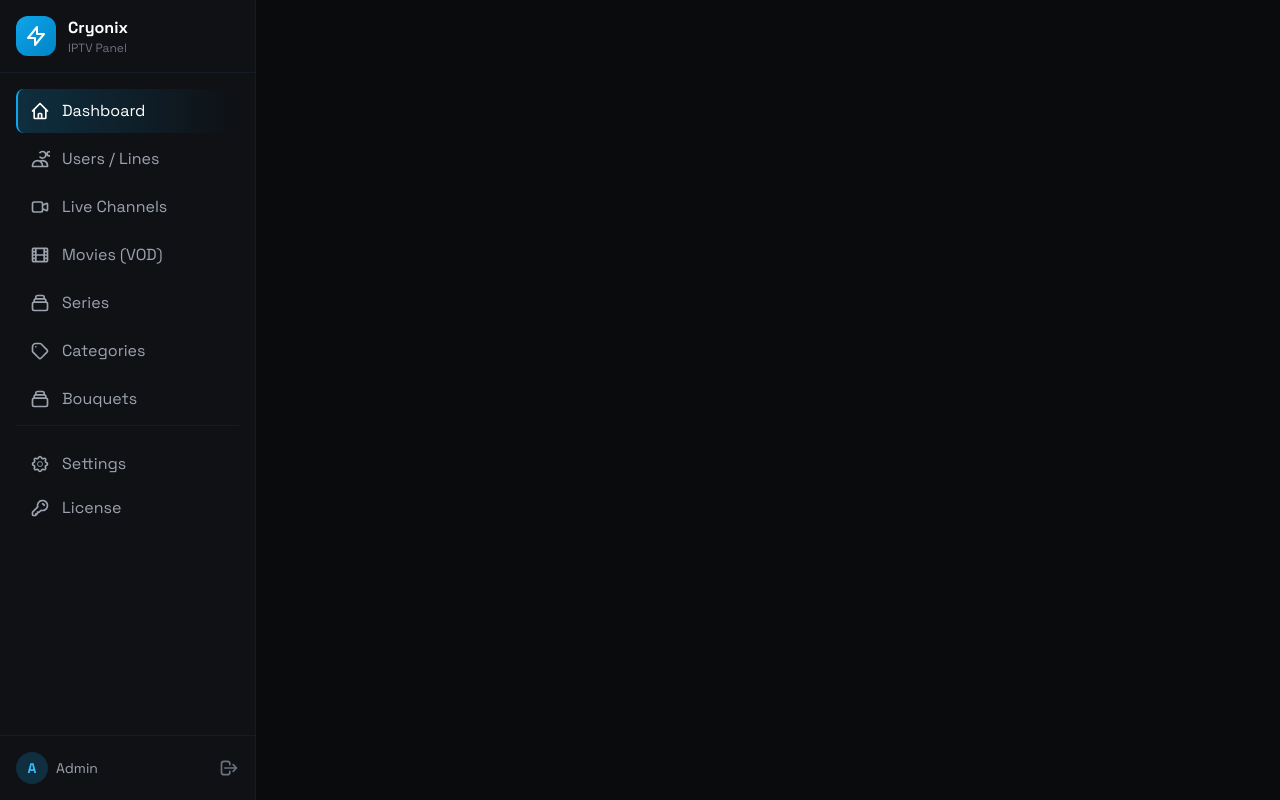
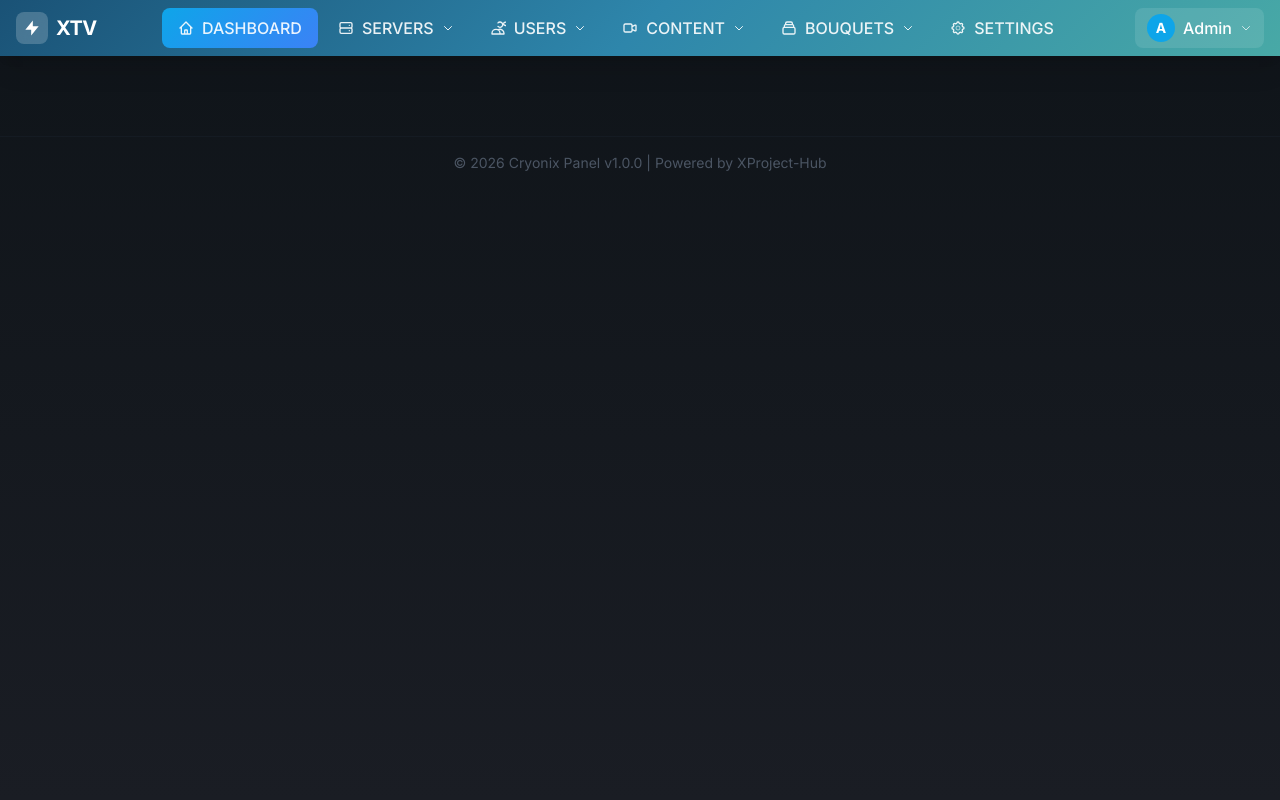
Before and after one commit to XProject-hub/Cryonix-Panel, a PHP site: page /layout.php in a window 1280 px wide. Run offline with PHP 8.4, Linux system fonts and the light colour scheme; some libraries are stand-ins or nearby versions.

Commit message:
Xtream UI style navigation, private repo support with GitHub token

```diff
--- a/views/admin/layout.php
+++ b/views/admin/layout.php
@@ -1,6 +1,7 @@
 <?php
 /**
  * Cryonix Panel - Admin Layout
+ * Xtream UI Style Top Navigation
  * Copyright 2026 XProject-Hub
  */
 $adminPath = defined('ADMIN_PATH') ? ADMIN_PATH : '/admin';
@@ -13,12 +14,12 @@ $currentRoute = $_SERVER['ADMIN_ROUTE'] ?? '/dashboard';
     <meta name="viewport" content="width=device-width, initial-scale=1.0">
     <title><?= $pageTitle ?? 'Admin' ?> - Cryonix Panel</title>
     <script src="https://cdn.tailwindcss.com"></script>
-    <link href="https://fonts.googleapis.com/css2?family=Space+Grotesk:wght@400;500;600;700&display=swap" rel="stylesheet">
+    <link href="https://fonts.googleapis.com/css2?family=Inter:wght@400;500;600;700&display=swap" rel="stylesheet">
     <script>
         tailwind.config = {
             theme: {
                 extend: {
-                    fontFamily: { 'sans': ['Space Grotesk', 'system-ui'] },
+                    fontFamily: { 'sans': ['Inter', 'system-ui'] },
                     colors: {
                         'cryo': { 400: '#38bdf8', 500: '#0ea5e9', 600: '#0284c7' },
                         'dark': { 800: '#1e2028', 900: '#0f1115', 950: '#0a0b0d' }
@@ -28,89 +29,148 @@ $currentRoute = $_SERVER['ADMIN_ROUTE'] ?? '/dashboard';
         }
     </script>
     <style>
-        .glass { backdrop-filter: blur(12px); background: rgba(15, 17, 21, 0.9); }
-        .sidebar-link.active { background: linear-gradient(90deg, rgba(14,165,233,0.2) 0%, transparent 100%); border-left-color: #0ea5e9; }
+        .glass { backdrop-filter: blur(12px); background: rgba(15, 17, 21, 0.95); }
+        .nav-item { position: relative; }
+        .nav-item:hover .dropdown { display: block; }
+        .dropdown { display: none; position: absolute; top: 100%; left: 0; min-width: 200px; z-index: 50; }
+        .nav-link.active { background: linear-gradient(135deg, #0ea5e9 0%, #3b82f6 100%); }
+        .header-gradient { background: linear-gradient(135deg, #1a5276 0%, #2e86ab 50%, #48a9a6 100%); }
+        body { background: linear-gradient(180deg, #0f1419 0%, #1a1d24 100%); min-height: 100vh; }
     </style>
 </head>
-<body class="bg-dark-950 text-gray-100 font-sans min-h-screen">
-    <div class="flex">
-        <!-- Sidebar -->
-        <aside class="w-64 min-h-screen bg-dark-900 border-r border-gray-800/50 fixed">
-            <div class="p-4 border-b border-gray-800/50">
-                <div class="flex items-center gap-3">
-                    <div class="w-10 h-10 rounded-xl bg-gradient-to-br from-cryo-500 to-cryo-600 flex items-center justify-center">
-                        <svg class="w-6 h-6 text-white" fill="none" stroke="currentColor" viewBox="0 0 24 24">
-                            <path stroke-linecap="round" stroke-linejoin="round" stroke-width="2" d="M13 10V3L4 14h7v7l9-11h-7z"/>
+<body class="text-gray-100 font-sans">
+    <!-- Top Header Bar -->
+    <header class="header-gradient shadow-xl">
+        <div class="container mx-auto px-4">
+            <div class="flex items-center justify-between h-14">
+                <!-- Logo -->
+                <a href="<?= $adminPath ?>/dashboard" class="flex items-center gap-2">
+                    <div class="w-8 h-8 rounded-lg bg-white/20 flex items-center justify-center backdrop-blur">
+                        <svg class="w-5 h-5 text-white" fill="currentColor" viewBox="0 0 24 24">
+                            <path d="M13 10V3L4 14h7v7l9-11h-7z"/>
                         </svg>
                     </div>
-                    <div>
-                        <div class="font-bold text-white">Cryonix</div>
-                        <div class="text-xs text-gray-500">IPTV Panel</div>
+                    <span class="text-xl font-bold text-white tracking-tight">XTV</span>
+                </a>
+
+                <!-- Navigation -->
+                <nav class="flex items-center gap-1">
+                    <!-- Dashboard -->
+                    <a href="<?= $adminPath ?>/dashboard" class="nav-link px-4 py-2 rounded-lg text-white/90 hover:bg-white/10 font-medium transition flex items-center gap-2 <?= $currentRoute === '/dashboard' ? 'active' : '' ?>">
+                        <svg class="w-4 h-4" fill="none" stroke="currentColor" viewBox="0 0 24 24"><path stroke-linecap="round" stroke-linejoin="round" stroke-width="2" d="M3 12l2-2m0 0l7-7 7 7M5 10v10a1 1 0 001 1h3m10-11l2 2m-2-2v10a1 1 0 01-1 1h-3m-6 0a1 1 0 001-1v-4a1 1 0 011-1h2a1 1 0 011 1v4a1 1 0 001 1m-6 0h6"/></svg>
+                        DASHBOARD
+                    </a>
+
+                    <!-- Servers Dropdown -->
+                    <div class="nav-item">
+                        <button class="nav-link px-4 py-2 rounded-lg text-white/90 hover:bg-white/10 font-medium transition flex items-center gap-2 <?= str_starts_with($currentRoute, '/servers') ? 'active' : '' ?>">
+                            <svg class="w-4 h-4" fill="none" stroke="currentColor" viewBox="0 0 24 24"><path stroke-linecap="round" stroke-linejoin="round" stroke-width="2" d="M5 12h14M5 12a2 2 0 01-2-2V6a2 2 0 012-2h14a2 2 0 012 2v4a2 2 0 01-2 2M5 12a2 2 0 00-2 2v4a2 2 0 002 2h14a2 2 0 002-2v-4a2 2 0 00-2-2m-2-4h.01M17 16h.01"/></svg>
+                            SERVERS
+                            <svg class="w-3 h-3" fill="none" stroke="currentColor" viewBox="0 0 24 24"><path stroke-linecap="round" stroke-linejoin="round" stroke-width="2" d="M19 9l-7 7-7-7"/></svg>
+                        </button>
+                        <div class="dropdown glass rounded-lg shadow-2xl border border-gray-800/50 py-2 mt-1">
+                            <a href="<?= $adminPath ?>/servers" class="block px-4 py-2 hover:bg-cryo-500/20 text-gray-300 hover:text-white">All Servers</a>
+                            <a href="<?= $adminPath ?>/servers/add" class="block px-4 py-2 hover:bg-cryo-500/20 text-gray-300 hover:text-white">Add Load Balancer</a>
+                        </div>
+                    </div>
+
+                    <!-- Users Dropdown -->
+                    <div class="nav-item">
+                        <button class="nav-link px-4 py-2 rounded-lg text-white/90 hover:bg-white/10 font-medium transition flex items-center gap-2 <?= str_starts_with($currentRoute, '/users') ? 'active' : '' ?>">
+                            <svg class="w-4 h-4" fill="none" stroke="currentColor" viewBox="0 0 24 24"><path stroke-linecap="round" stroke-linejoin="round" stroke-width="2" d="M12 4.354a4 4 0 110 5.292M15 21H3v-1a6 6 0 0112 0v1zm0 0h6v-1a6 6 0 00-9-5.197m13.5-9a2.5 2.5 0 11-5 0 2.5 2.5 0 015 0z"/></svg>
+                            USERS
+                            <svg class="w-3 h-3" fill="none" stroke="currentColor" viewBox="0 0 24 24"><path stroke-linecap="round" stroke-linejoin="round" stroke-width="2" d="M19 9l-7 7-7-7"/></svg>
+                        </button>
+                        <div class="dropdown glass rounded-lg shadow-2xl border border-gray-800/50 py-2 mt-1">
+                            <a href="<?= $adminPath ?>/users" class="block px-4 py-2 hover:bg-cryo-500/20 text-gray-300 hover:text-white">All Users</a>
+                            <a href="<?= $adminPath ?>/users/add" class="block px-4 py-2 hover:bg-cryo-500/20 text-gray-300 hover:text-white">Add User</a>
+                            <div class="border-t border-gray-700/50 my-1"></div>
+                            <a href="<?= $adminPath ?>/users?filter=online" class="block px-4 py-2 hover:bg-cryo-500/20 text-gray-300 hover:text-white">Online Users</a>
+                            <a href="<?= $adminPath ?>/users?filter=expired" class="block px-4 py-2 hover:bg-cryo-500/20 text-gray-300 hover:text-white">Expired Users</a>
+                        </div>
+                    </div>
+
+                    <!-- Content Dropdown -->
+                    <div class="nav-item">
+                        <button class="nav-link px-4 py-2 rounded-lg text-white/90 hover:bg-white/10 font-medium transition flex items-center gap-2 <?= str_starts_with($currentRoute, '/streams') || str_starts_with($currentRoute, '/movies') || str_starts_with($currentRoute, '/series') ? 'active' : '' ?>">
+                            <svg class="w-4 h-4" fill="none" stroke="currentColor" viewBox="0 0 24 24"><path stroke-linecap="round" stroke-linejoin="round" stroke-width="2" d="M15 10l4.553-2.276A1 1 0 0121 8.618v6.764a1 1 0 01-1.447.894L15 14M5 18h8a2 2 0 002-2V8a2 2 0 00-2-2H5a2 2 0 00-2 2v8a2 2 0 002 2z"/></svg>
+                            CONTENT
+                            <svg class="w-3 h-3" fill="none" stroke="currentColor" viewBox="0 0 24 24"><path stroke-linecap="round" stroke-linejoin="round" stroke-width="2" d="M19 9l-7 7-7-7"/></svg>
+                        </button>
+                        <div class="dropdown glass rounded-lg shadow-2xl border border-gray-800/50 py-2 mt-1">
+                            <a href="<?= $adminPath ?>/streams" class="block px-4 py-2 hover:bg-cryo-500/20 text-gray-300 hover:text-white">Live Channels</a>
+                            <a href="<?= $adminPath ?>/streams/add" class="block px-4 py-2 hover:bg-cryo-500/20 text-gray-300 hover:text-white">Add Channel</a>
+                            <div class="border-t border-gray-700/50 my-1"></div>
+                            <a href="<?= $adminPath ?>/movies" class="block px-4 py-2 hover:bg-cryo-500/20 text-gray-300 hover:text-white">Movies (VOD)</a>
+                            <a href="<?= $adminPath ?>/movies/add" class="block px-4 py-2 hover:bg-cryo-500/20 text-gray-300 hover:text-white">Add Movie</a>
+                            <div class="border-t border-gray-700/50 my-1"></div>
+                            <a href="<?= $adminPath ?>/series" class="block px-4 py-2 hover:bg-cryo-500/20 text-gray-300 hover:text-white">Series</a>
+                            <a href="<?= $adminPath ?>/series/add" class="block px-4 py-2 hover:bg-cryo-500/20 text-gray-300 hover:text-white">Add Series</a>
+                        </div>
+                    </div>
+
+                    <!-- Bouquets Dropdown -->
+                    <div class="nav-item">
+                        <button class="nav-link px-4 py-2 rounded-lg text-white/90 hover:bg-white/10 font-medium transition flex items-center gap-2 <?= str_starts_with($currentRoute, '/bouquets') || str_starts_with($currentRoute, '/categories') ? 'active' : '' ?>">
+                            <svg class="w-4 h-4" fill="none" stroke="currentColor" viewBox="0 0 24 24"><path stroke-linecap="round" stroke-linejoin="round" stroke-width="2" d="M19 11H5m14 0a2 2 0 012 2v6a2 2 0 01-2 2H5a2 2 0 01-2-2v-6a2 2 0 012-2m14 0V9a2 2 0 00-2-2M5 11V9a2 2 0 012-2m0 0V5a2 2 0 012-2h6a2 2 0 012 2v2M7 7h10"/></svg>
+                            BOUQUETS
+                            <svg class="w-3 h-3" fill="none" stroke="currentColor" viewBox="0 0 24 24"><path stroke-linecap="round" stroke-linejoin="round" stroke-width="2" d="M19 9l-7 7-7-7"/></svg>
+                        </button>
+                        <div class="dropdown glass rounded-lg shadow-2xl border border-gray-800/50 py-2 mt-1">
+                            <a href="<?= $adminPath ?>/bouquets" class="block px-4 py-2 hover:bg-cryo-500/20 text-gray-300 hover:text-white">All Bouquets</a>
+                            <a href="<?= $adminPath ?>/bouquets/add" class="block px-4 py-2 hover:bg-cryo-500/20 text-gray-300 hover:text-white">Add Bouquet</a>
+                            <div class="border-t border-gray-700/50 my-1"></div>
+                            <a href="<?= $adminPath ?>/categories" class="block px-4 py-2 hover:bg-cryo-500/20 text-gray-300 hover:text-white">Categories</a>
+                            <a href="<?= $adminPath ?>/categories/add" class="block px-4 py-2 hover:bg-cryo-500/20 text-gray-300 hover:text-white">Add Category</a>
+                        </div>
+                    </div>
+
+                    <!-- Settings -->
+                    <a href="<?= $adminPath ?>/settings" class="nav-link px-4 py-2 rounded-lg text-white/90 hover:bg-white/10 font-medium transition flex items-center gap-2 <?= str_starts_with($currentRoute, '/settings') ? 'active' : '' ?>">
+                        <svg class="w-4 h-4" fill="none" stroke="currentColor" viewBox="0 0 24 24"><path stroke-linecap="round" stroke-linejoin="round" stroke-width="2" d="M10.325 4.317c.426-1.756 2.924-1.756 3.35 0a1.724 1.724 0 002.573 1.066c1.543-.94 3.31.826 2.37 2.37a1.724 1.724 0 001.065 2.572c1.756.426 1.756 2.924 0 3.35a1.724 1.724 0 00-1.066 2.573c.94 1.543-.826 3.31-2.37 2.37a1.724 1.724 0 00-2.572 1.065c-.426 1.756-2.924 1.756-3.35 0a1.724 1.724 0 00-2.573-1.066c-1.543.94-3.31-.826-2.37-2.37a1.724 1.724 0 00-1.065-2.572c-1.756-.426-1.756-2.924 0-3.35a1.724 1.724 0 001.066-2.573c-.94-1.543.826-3.31 2.37-2.37.996.608 2.296.07 2.572-1.065z"/><circle cx="12" cy="12" r="3"/></svg>
+                        SETTINGS
+                    </a>
+                </nav>
+
+                <!-- User Menu -->
+                <div class="nav-item">
+                    <button class="flex items-center gap-2 px-3 py-1.5 rounded-lg bg-white/10 hover:bg-white/20 transition">
+                        <div class="w-7 h-7 rounded-full bg-cryo-500 flex items-center justify-center text-white text-sm font-bold">
+                            <?= strtoupper(substr($_SESSION['username'] ?? 'A', 0, 1)) ?>
+                        </div>
+                        <span class="text-white font-medium"><?= htmlspecialchars($_SESSION['username'] ?? 'Admin') ?></span>
+                        <svg class="w-3 h-3 text-white/70" fill="none" stroke="currentColor" viewBox="0 0 24 24"><path stroke-linecap="round" stroke-linejoin="round" stroke-width="2" d="M19 9l-7 7-7-7"/></svg>
+                    </button>
+                    <div class="dropdown glass rounded-lg shadow-2xl border border-gray-800/50 py-2 mt-1 right-0 left-auto">
+                        <a href="<?= $adminPath ?>/license" class="block px-4 py-2 hover:bg-cryo-500/20 text-gray-300 hover:text-white">License</a>
+                        <div class="border-t border-gray-700/50 my-1"></div>
+                        <a href="<?= $adminPath ?>/logout" class="block px-4 py-2 hover:bg-red-500/20 text-red-400 hover:text-red-300">Logout</a>
                     </div>
                 </div>
             </div>
+        </div>
+    </header>
 
-            <nav class="p-4 space-y-1">
-                <a href="<?= $adminPath ?>/dashboard" class="sidebar-link flex items-center gap-3 px-3 py-2.5 rounded-lg text-gray-400 hover:text-white hover:bg-dark-800 transition border-l-2 border-transparent <?= $currentRoute === '/dashboard' ? 'active text-white' : '' ?>">
-                    <svg class="w-5 h-5" fill="none" stroke="currentColor" viewBox="0 0 24 24"><path stroke-linecap="round" stroke-linejoin="round" stroke-width="2" d="M3 12l2-2m0 0l7-7 7 7M5 10v10a1 1 0 001 1h3m10-11l2 2m-2-2v10a1 1 0 01-1 1h-3m-6 0a1 1 0 001-1v-4a1 1 0 011-1h2a1 1 0 011 1v4a1 1 0 001 1m-6 0h6"/></svg>
-                    Dashboard
-                </a>
-                <a href="<?= $adminPath ?>/users" class="sidebar-link flex items-center gap-3 px-3 py-2.5 rounded-lg text-gray-400 hover:text-white hover:bg-dark-800 transition border-l-2 border-transparent <?= str_starts_with($currentRoute, '/users') ? 'active text-white' : '' ?>">
-                    <svg class="w-5 h-5" fill="none" stroke="currentColor" viewBox="0 0 24 24"><path stroke-linecap="round" stroke-linejoin="round" stroke-width="2" d="M12 4.354a4 4 0 110 5.292M15 21H3v-1a6 6 0 0112 0v1zm0 0h6v-1a6 6 0 00-9-5.197m13.5-9a2.5 2.5 0 11-5 0 2.5 2.5 0 015 0z"/></svg>
-                    Users / Lines
-                </a>
-                <a href="<?= $adminPath ?>/streams" class="sidebar-link flex items-center gap-3 px-3 py-2.5 rounded-lg text-gray-400 hover:text-white hover:bg-dark-800 transition border-l-2 border-transparent <?= str_starts_with($currentRoute, '/streams') ? 'active text-white' : '' ?>">
-                    <svg class="w-5 h-5" fill="none" stroke="currentColor" viewBox="0 0 24 24"><path stroke-linecap="round" stroke-linejoin="round" stroke-width="2" d="M15 10l4.553-2.276A1 1 0 0121 8.618v6.764a1 1 0 01-1.447.894L15 14M5 18h8a2 2 0 002-2V8a2 2 0 00-2-2H5a2 2 0 00-2 2v8a2 2 0 002 2z"/></svg>
-                    Live Channels
-                </a>
-                <a href="<?= $adminPath ?>/movies" class="sidebar-link flex items-center gap-3 px-3 py-2.5 rounded-lg text-gray-400 hover:text-white hover:bg-dark-800 transition border-l-2 border-transparent <?= str_starts_with($currentRoute, '/movies') ? 'active text-white' : '' ?>">
-                    <svg class="w-5 h-5" fill="none" stroke="currentColor" viewBox="0 0 24 24"><path stroke-linecap="round" stroke-linejoin="round" stroke-width="2" d="M7 4v16M17 4v16M3 8h4m10 0h4M3 12h18M3 16h4m10 0h4M4 20h16a1 1 0 001-1V5a1 1 0 00-1-1H4a1 1 0 00-1 1v14a1 1 0 001 1z"/></svg>
-                    Movies (VOD)
-                </a>
-                <a href="<?= $adminPath ?>/series" class="sidebar-link flex items-center gap-3 px-3 py-2.5 rounded-lg text-gray-400 hover:text-white hover:bg-dark-800 transition border-l-2 border-transparent <?= str_starts_with($currentRoute, '/series') ? 'active text-white' : '' ?>">
-                    <svg class="w-5 h-5" fill="none" stroke="currentColor" viewBox="0 0 24 24"><path stroke-linecap="round" stroke-linejoin="round" stroke-width="2" d="M19 11H5m14 0a2 2 0 012 2v6a2 2 0 01-2 2H5a2 2 0 01-2-2v-6a2 2 0 012-2m14 0V9a2 2 0 00-2-2M5 11V9a2 2 0 012-2m0 0V5a2 2 0 012-2h6a2 2 0 012 2v2M7 7h10"/></svg>
-                    Series
-                </a>
-                <a href="<?= $adminPath ?>/categories" class="sidebar-link flex items-center gap-3 px-3 py-2.5 rounded-lg text-gray-400 hover:text-white hover:bg-dark-800 transition border-l-2 border-transparent <?= str_starts_with($currentRoute, '/categories') ? 'active text-white' : '' ?>">
-                    <svg class="w-5 h-5" fill="none" stroke="currentColor" viewBox="0 0 24 24"><path stroke-linecap="round" stroke-linejoin="round" stroke-width="2" d="M7 7h.01M7 3h5c.512 0 1.024.195 1.414.586l7 7a2 2 0 010 2.828l-7 7a2 2 0 01-2.828 0l-7-7A1.994 1.994 0 013 12V7a4 4 0 014-4z"/></svg>
-                    Categories
-                </a>
-                <a href="<?= $adminPath ?>/bouquets" class="sidebar-link flex items-center gap-3 px-3 py-2.5 rounded-lg text-gray-400 hover:text-white hover:bg-dark-800 transition border-l-2 border-transparent <?= str_starts_with($currentRoute, '/bouquets') ? 'active text-white' : '' ?>">
-                    <svg class="w-5 h-5" fill="none" stroke="currentColor" viewBox="0 0 24 24"><path stroke-linecap="round" stroke-linejoin="round" stroke-width="2" d="M19 11H5m14 0a2 2 0 012 2v6a2 2 0 01-2 2H5a2 2 0 01-2-2v-6a2 2 0 012-2m14 0V9a2 2 0 00-2-2M5 11V9a2 2 0 012-2m0 0V5a2 2 0 012-2h6a2 2 0 012 2v2M7 7h10"/></svg>
-                    Bouquets
-                </a>
+    <!-- Alert Banner (if any) -->
+    <?php if (isset($_SESSION['flash_message'])): ?>
+    <div class="bg-cryo-500/20 border-b border-cryo-500/30 px-4 py-2">
+        <div class="container mx-auto flex items-center gap-2 text-cryo-400">
+            <svg class="w-4 h-4" fill="none" stroke="currentColor" viewBox="0 0 24 24"><path stroke-linecap="round" stroke-linejoin="round" stroke-width="2" d="M13 16h-1v-4h-1m1-4h.01M21 12a9 9 0 11-18 0 9 9 0 0118 0z"/></svg>
+            <?= htmlspecialchars($_SESSION['flash_message']) ?>
+        </div>
+    </div>
+    <?php unset($_SESSION['flash_message']); endif; ?>
 
-                <div class="pt-4 mt-4 border-t border-gray-800/50">
-                    <a href="<?= $adminPath ?>/settings" class="sidebar-link flex items-center gap-3 px-3 py-2.5 rounded-lg text-gray-400 hover:text-white hover:bg-dark-800 transition border-l-2 border-transparent <?= str_starts_with($currentRoute, '/settings') ? 'active text-white' : '' ?>">
-                        <svg class="w-5 h-5" fill="none" stroke="currentColor" viewBox="0 0 24 24"><path stroke-linecap="round" stroke-linejoin="round" stroke-width="2" d="M10.325 4.317c.426-1.756 2.924-1.756 3.35 0a1.724 1.724 0 002.573 1.066c1.543-.94 3.31.826 2.37 2.37a1.724 1.724 0 001.065 2.572c1.756.426 1.756 2.924 0 3.35a1.724 1.724 0 00-1.066 2.573c.94 1.543-.826 3.31-2.37 2.37a1.724 1.724 0 00-2.572 1.065c-.426 1.756-2.924 1.756-3.35 0a1.724 1.724 0 00-2.573-1.066c-1.543.94-3.31-.826-2.37-2.37a1.724 1.724 0 00-1.065-2.572c-1.756-.426-1.756-2.924 0-3.35a1.724 1.724 0 001.066-2.573c-.94-1.543.826-3.31 2.37-2.37.996.608 2.296.07 2.572-1.065z"/><circle cx="12" cy="12" r="3"/></svg>
-                        Settings
-                    </a>
-                    <a href="<?= $adminPath ?>/license" class="sidebar-link flex items-center gap-3 px-3 py-2.5 rounded-lg text-gray-400 hover:text-white hover:bg-dark-800 transition border-l-2 border-transparent <?= str_starts_with($currentRoute, '/license') ? 'active text-white' : '' ?>">
-                        <svg class="w-5 h-5" fill="none" stroke="currentColor" viewBox="0 0 24 24"><path stroke-linecap="round" stroke-linejoin="round" stroke-width="2" d="M15 7a2 2 0 012 2m4 0a6 6 0 01-7.743 5.743L11 17H9v2H7v2H4a1 1 0 01-1-1v-2.586a1 1 0 01.293-.707l5.964-5.964A6 6 0 1121 9z"/></svg>
-                        License
-                    </a>
-                </div>
-            </nav>
+    <!-- Main Content -->
+    <main class="container mx-auto px-4 py-6">
+        <?= $content ?? '' ?>
+    </main>
 
-            <div class="absolute bottom-0 left-0 right-0 p-4 border-t border-gray-800/50">
-                <div class="flex items-center justify-between">
-                    <div class="flex items-center gap-2">
-                        <div class="w-8 h-8 rounded-full bg-cryo-500/20 flex items-center justify-center text-cryo-400 text-sm font-bold">
-                            <?= strtoupper(substr($_SESSION['username'] ?? 'A', 0, 1)) ?>
-                        </div>
-                        <span class="text-sm text-gray-400"><?= htmlspecialchars($_SESSION['username'] ?? 'Admin') ?></span>
-                    </div>
-                    <a href="<?= $adminPath ?>/logout" class="text-gray-500 hover:text-red-400 transition">
-                        <svg class="w-5 h-5" fill="none" stroke="currentColor" viewBox="0 0 24 24"><path stroke-linecap="round" stroke-linejoin="round" stroke-width="2" d="M17 16l4-4m0 0l-4-4m4 4H7m6 4v1a3 3 0 01-3 3H6a3 3 0 01-3-3V7a3 3 0 013-3h4a3 3 0 013 3v1"/></svg>
-                    </a>
-                </div>
-            </div>
-        </aside>
-
-        <!-- Main content -->
-        <main class="flex-1 ml-64 p-8">
-            <?= $content ?? '' ?>
-        </main>
-    </div>
+    <!-- Footer -->
+    <footer class="border-t border-gray-800/30 py-4 mt-8">
+        <div class="container mx-auto px-4 text-center text-gray-600 text-sm">
+            &copy; 2026 Cryonix Panel v<?= file_exists(CRYONIX_ROOT . '/VERSION') ? trim(file_get_contents(CRYONIX_ROOT . '/VERSION')) : '1.0.0' ?> | Powered by XProject-Hub
+        </div>
+    </footer>
 </body>
 </html>
```
Also changed, not shown: core/Updater.php (+15 -3 lines), 1 other file.
